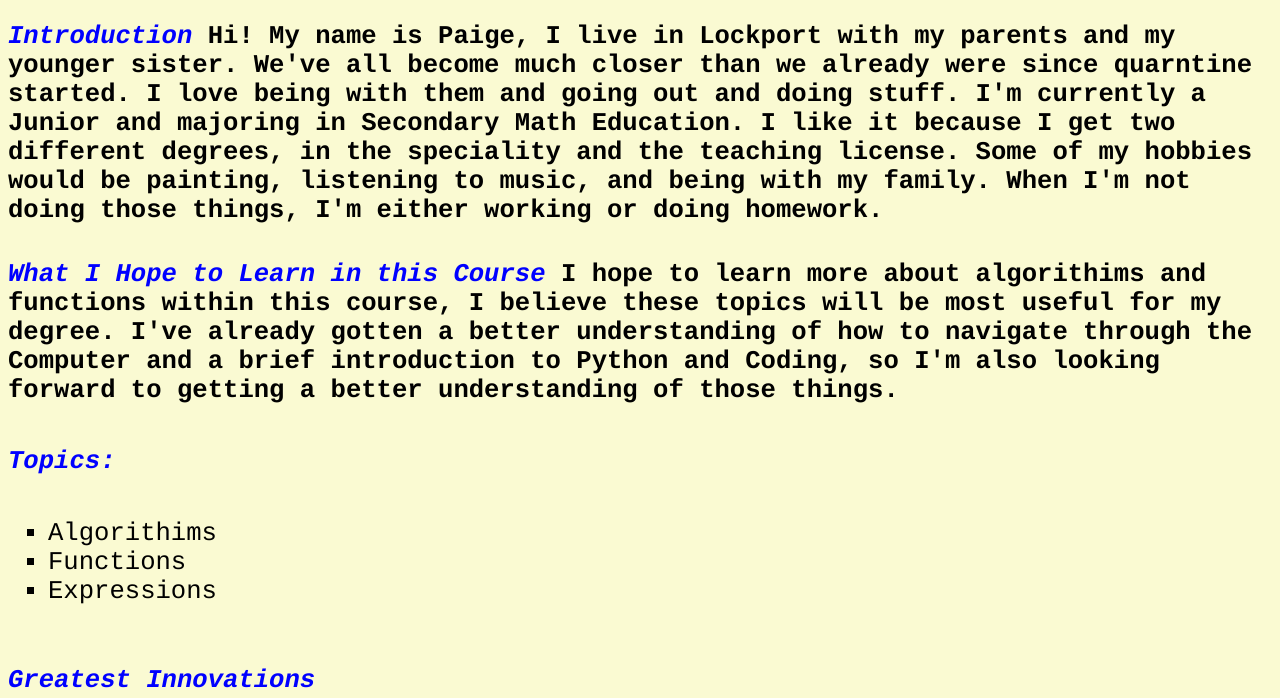
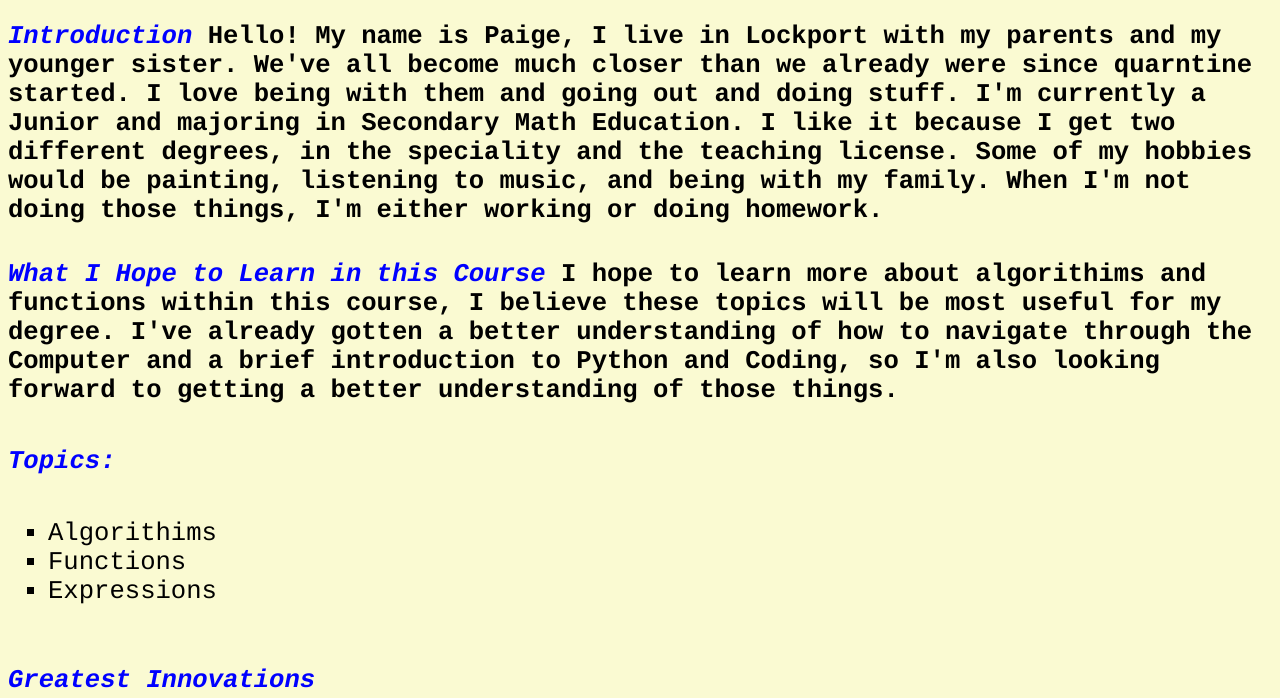
Before and after one commit to paigeallen26/Getting-to-know-each-other, a plain HTML site: page index.html in a window 1280 px wide. Shown: the part 120-818 px from the top of the page. Drawn offline with Linux system fonts and the light colour scheme.

Commit message:
Changed Text

```diff
--- a/index.html
+++ b/index.html
@@ -13,7 +13,7 @@
     <h2 style="text-align:center"> <a href ="">paigeallen@lewisu.edu</a>
     <img src="pca.jpg" alt="Me!" style="height:200px;"></h2>
 
-    <h3 style=font-size:2vw> <em>Introduction</em> Hi! My name is Paige, I live in Lockport with
+    <h3 style=font-size:2vw> <em>Introduction</em> Hello! My name is Paige, I live in Lockport with
         my parents and my younger sister. We've all become much closer than
         we already were since quarntine started. I love being with them and going out and
         doing stuff. I'm currently a Junior and majoring in Secondary Math Education.
```
